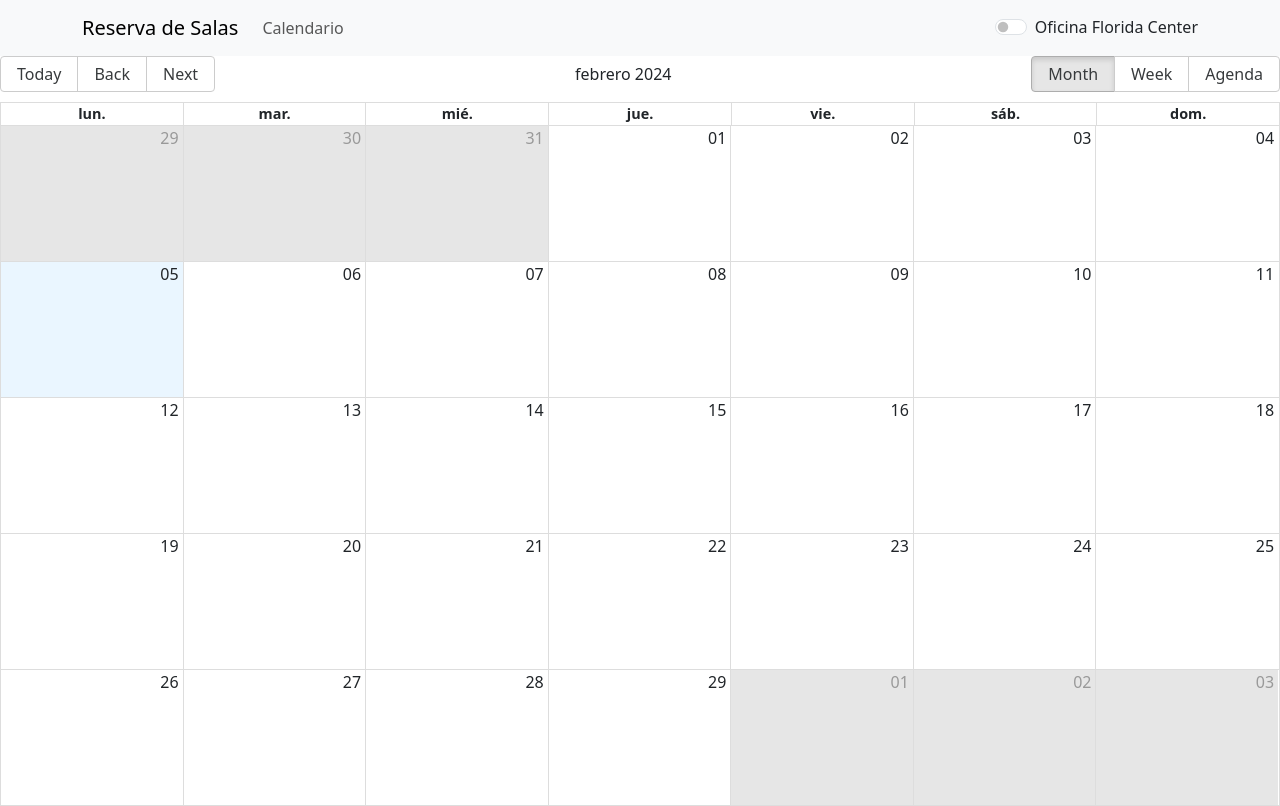
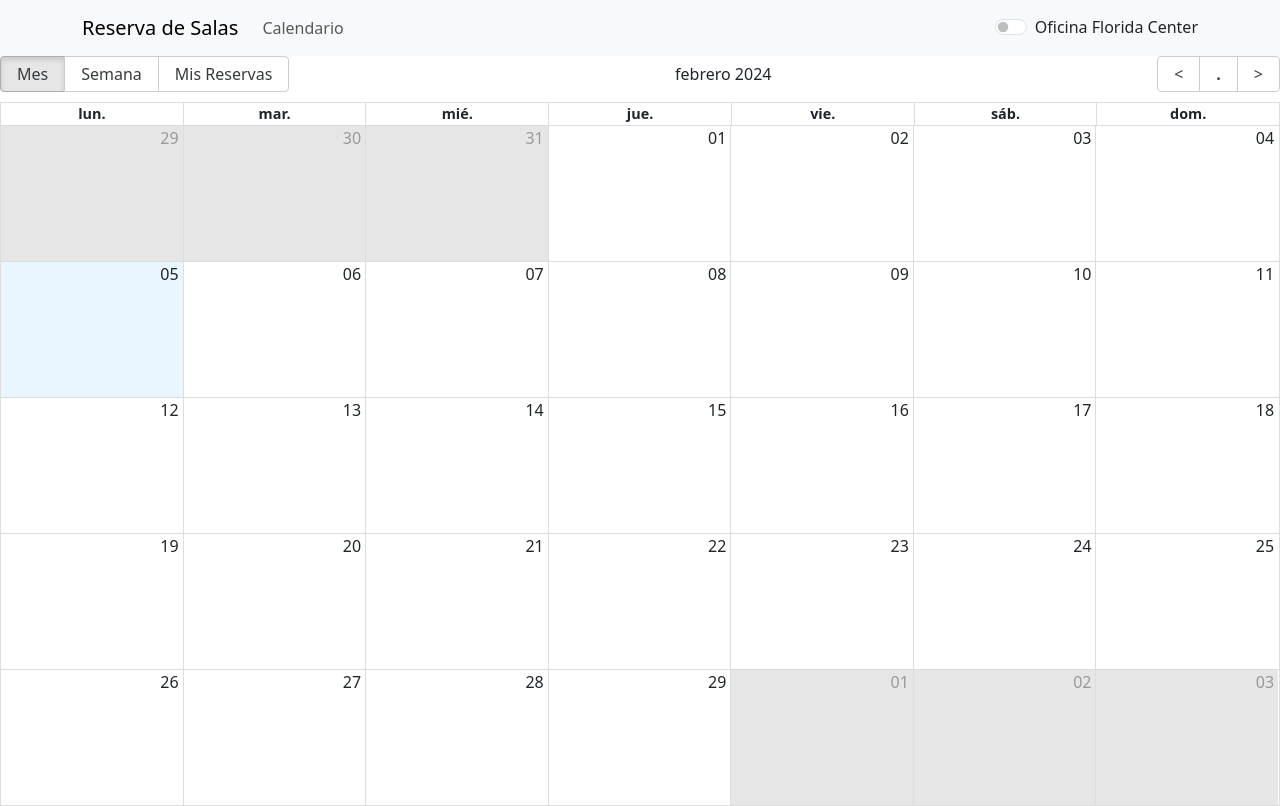
Before and after one commit to SebastianSaavedra/Sistema_Reserva_Salas, a React (Create React App) app in the folder frontend/: page / in a window 1280 px wide. Built offline with nearby package versions, Linux system fonts and the light colour scheme; no server answers.

Commit message:
CustomToolbar - Mis Reservas View

```diff
--- a/frontend/package.json
+++ b/frontend/package.json
@@ -9,6 +9,9 @@
     "@testing-library/user-event": "^13.5.0",
     "axios": "^1.6.7",
     "bootstrap": "^5.3.2",
+    "classnames": "^2.5.1",
+    "date-arithmetic": "^4.1.0",
+    "dayjs": "^1.11.10",
     "react": "^18.2.0",
     "react-big-calendar": "^1.8.7",
     "react-bootstrap": "^2.10.0",
--- a/frontend/src/App.js
+++ b/frontend/src/App.js
@@ -1,11 +1,8 @@
 import React from 'react';
-// import { useSelector } from 'react-redux';
 import 'bootstrap/dist/css/bootstrap.min.css';
 import { BrowserRouter as Router, Routes, Route } from 'react-router-dom';
 import NavigationBar from './components/NavBar';
-// import ElegirOficina from './components/ElegirOficina';
 import Calendario from './components/Calendario';
-// import MisReservas from './components/MisReservas';
 
 function App() {
   return (
--- a/frontend/src/components/Calendario.jsx
+++ b/frontend/src/components/Calendario.jsx
@@ -1,6 +1,6 @@
 import React, { useState, useEffect, useRef } from 'react';
 import { useSelector } from 'react-redux';
-import { Calendar, momentLocalizer } from 'react-big-calendar';
+import { Calendar, momentLocalizer, ToolBarView } from 'react-big-calendar';
 import 'react-big-calendar/lib/css/react-big-calendar.css';
 import moment from 'moment';
 import 'moment/locale/es';
@@ -8,7 +8,8 @@ import ApiCaller from '../Api';
 import EventDetailsModal from './EventDetailsModal';
 import ModalReserva from './ModalReserva';
 import { getOfficeId } from '../slices/oficinaSlice';
-import CustomAgendaView from '../views/CustomAgendaView';
+import AgendaView from '../views/CustomAgendaView';
+import CustomToolbar from './CustomToolbar';
 
 const localizer = momentLocalizer(moment);
 
@@ -148,14 +149,16 @@ const Calendario = () => {
     <div ref={calendarRef}>
       <Calendar
         components={{
+          toolbar: CustomToolbar,
           dateCellWrapper: ({ children, value }) =>
             React.cloneElement(children, { "data-date": value })
         }}
         views={{
           month: true,
           week: true,
-          agenda: true
+          misReservas: AgendaView
         }}
+        messages={{ previous: "<", today: ".", next: ">", month: "Mes", week: "Semana", misReservas: "Mis Reservas" }}
         localizer={localizer}
         selectable={true}
         onSelectSlot={onSelectSlot}
--- /dev/null
+++ b/frontend/src/components/CustomToolbar.jsx
@@ -0,0 +1,81 @@
+import React from 'react'
+import PropTypes from 'prop-types'
+import clsx from 'clsx'
+import { Navigate as navigate } from 'react-big-calendar';
+
+function ViewNamesGroup({ views: viewNames, view, messages, onView }) {
+  return viewNames.map((name) => (
+    <button
+      type="button"
+      key={name}
+      className={clsx({ 'rbc-active': view === name })}
+      onClick={() => onView(name)}
+    >
+      {messages[name]}
+    </button>
+  ))
+}
+ViewNamesGroup.propTypes = {
+  messages: PropTypes.object,
+  onView: PropTypes.func,
+  view: PropTypes.string,
+  views: PropTypes.array,
+}
+
+export default function CustomToolbar({
+  label,
+  localizer: { messages },
+  onNavigate,
+  onView,
+  view,
+  views,
+}) {
+  return (
+    <div className="rbc-toolbar">
+      <span className="rbc-btn-group">
+        <ViewNamesGroup
+          view={view}
+          views={views}
+          messages={messages}
+          onView={onView}
+        />
+      </span>
+
+      <span className="rbc-toolbar-label">{label}</span>
+
+      <span className={clsx('rbc-btn-group', 'examples--custom-toolbar')}>
+        <button
+          type="button"
+          onClick={() => onNavigate(navigate.PREVIOUS)}
+          aria-label={messages.previous}
+        >
+          {messages.previous}
+        </button>
+        <button
+          type="button"
+          onClick={() => onNavigate(navigate.TODAY)}
+          aria-label={messages.today}
+        >
+          <strong>{messages.today}</strong>
+        </button>
+        <button
+          type="button"
+          onClick={() => onNavigate(navigate.NEXT)}
+          aria-label={messages.next}
+        >
+          {messages.next}
+        </button>
+      </span>
+    </div>
+  )
+}
+CustomToolbar.propTypes = {
+  date: PropTypes.instanceOf(Date),
+  label: PropTypes.string,
+  localizer: PropTypes.object,
+  messages: PropTypes.object,
+  onNavigate: PropTypes.func,
+  onView: PropTypes.func,
+  view: PropTypes.string,
+  views: PropTypes.array,
+}
--- a/frontend/src/components/NavBar.jsx
+++ b/frontend/src/components/NavBar.jsx
@@ -47,9 +47,7 @@ function NavigationBar() {
           <Navbar.Toggle aria-controls="basic-navbar-nav" />
           <Navbar.Collapse id="basic-navbar-nav">
             <Nav className="me-auto">
-              {/* <Nav.Link href="home">Oficinas</Nav.Link> */}
-              <Nav.Link href="calendario">Calendario</Nav.Link>
-              {/* <Nav.Link href="#reservas">Mis Reservas</Nav.Link> */}
+              <Nav.Link href="/">Calendario</Nav.Link>
             </Nav>
             <Form.Check
               type="switch"
--- a/frontend/src/views/CustomAgendaView.jsx
+++ b/frontend/src/views/CustomAgendaView.jsx
@@ -1,59 +1,26 @@
-// import React, { useState, useEffect, useMemo } from 'react';
-// import moment from 'moment';
-// import { Navigate } from 'react-big-calendar';
-// import { Agenda } from 'react-big-calendar';
+import React from 'react';
+import { DateLocalizer, Views } from 'react-big-calendar';
+import moment from 'moment';
 
-// const CustomAgendaView = ({ date, localizer, ...props }) => {
-//   const [events, setEvents] = useState([]);
+const AgendaView = ({
+  date,
+  localizer,
+  onView,
+  onNavigate,
+  events,
+}) => {
+  return "Mis reservas hehe aun me faltan escribir el codigo pa esta wea pero por lo menos logré crear esta vista ctm me estaba volviendo loco XDDDDDDDDDDDDDDDDDDDDDDDDDD"
+};
 
-//   useEffect(() => {
-//     // Simular la carga de eventos para la fecha actual
-//     const start = moment(date).startOf('day');
-//     const end = moment(start).endOf('day');
-//     setEvents([
-//       {
-//         title: 'Evento 1',
-//         start,
-//         end,
-//       },
-//       {
-//         title: 'Evento 2',
-//         start: moment(start).add(1, 'hour'),
-//         end: moment(start).add(2, 'hours'),
-//       },
-//     ]);
-//   }, [date]);
+AgendaView.range = (date, { localizer }) => {
+    return null;
+};
 
-//   const currRange = useMemo(() => {
-//     return [moment(date).startOf('day'), moment(date).endOf('day')];
-//   }, [date]);
+AgendaView.navigate = (date, action, { localizer }) => {
+    return null;
+};
 
-//   return (
-//     <Agenda
-//       date={date}
-//       eventOffset={15}
-//       localizer={localizer}
-//       range={currRange}
-//       scrollToTime={moment(date).startOf('day')}
-//       events={events}
-//       {...props}
-//     />
-//   );
-// };
-
-// CustomAgendaView.title = (date, { formats }) => {
-//   return formats.dayRangeHeaderFormat({ start: date, end: date });
-// };
-
-// CustomAgendaView.navigate = (date, action) => {
-//   switch (action) {
-//     case Navigate.PREV:
-//       return moment(date).subtract(1, 'day');
-//     case Navigate.NEXT:
-//       return moment(date).add(1, 'day');
-//     default:
-//       return date;
-//   }
-// };
-
-// export default CustomAgendaView;
+AgendaView.title = (date, { localizer }) => {
+    return null;
+};
+export default AgendaView;
```
Also changed, not shown: 1 other file (tests, documents, lock files or other folders).
